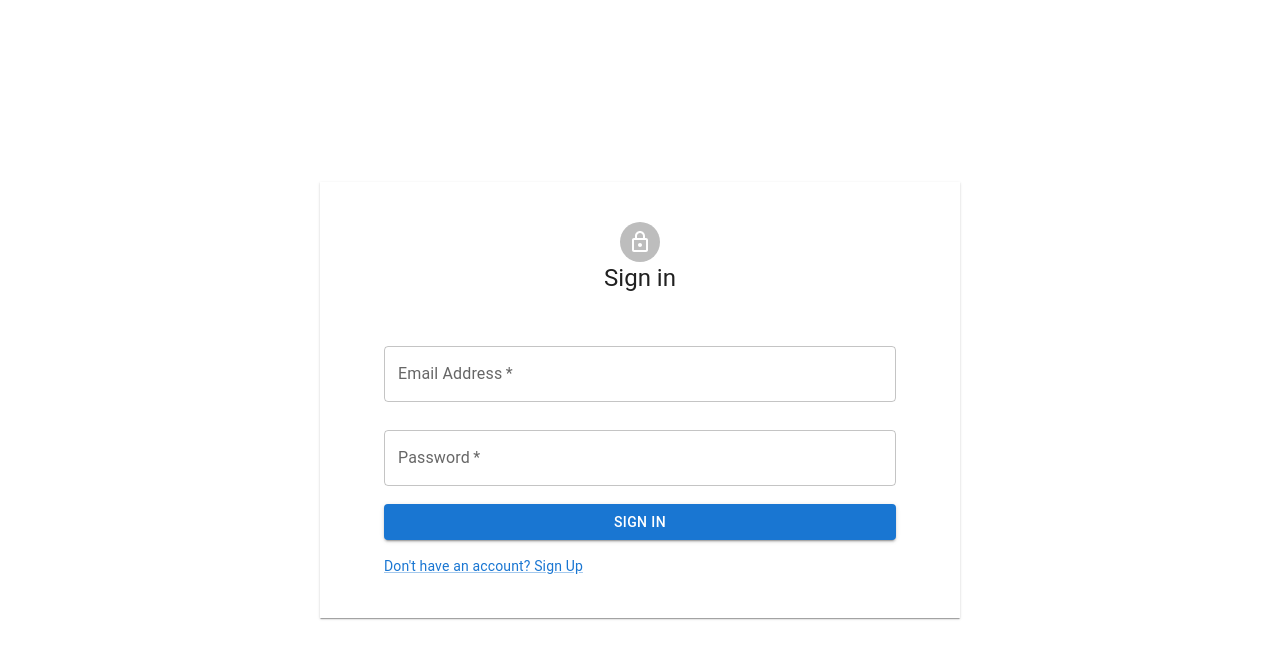
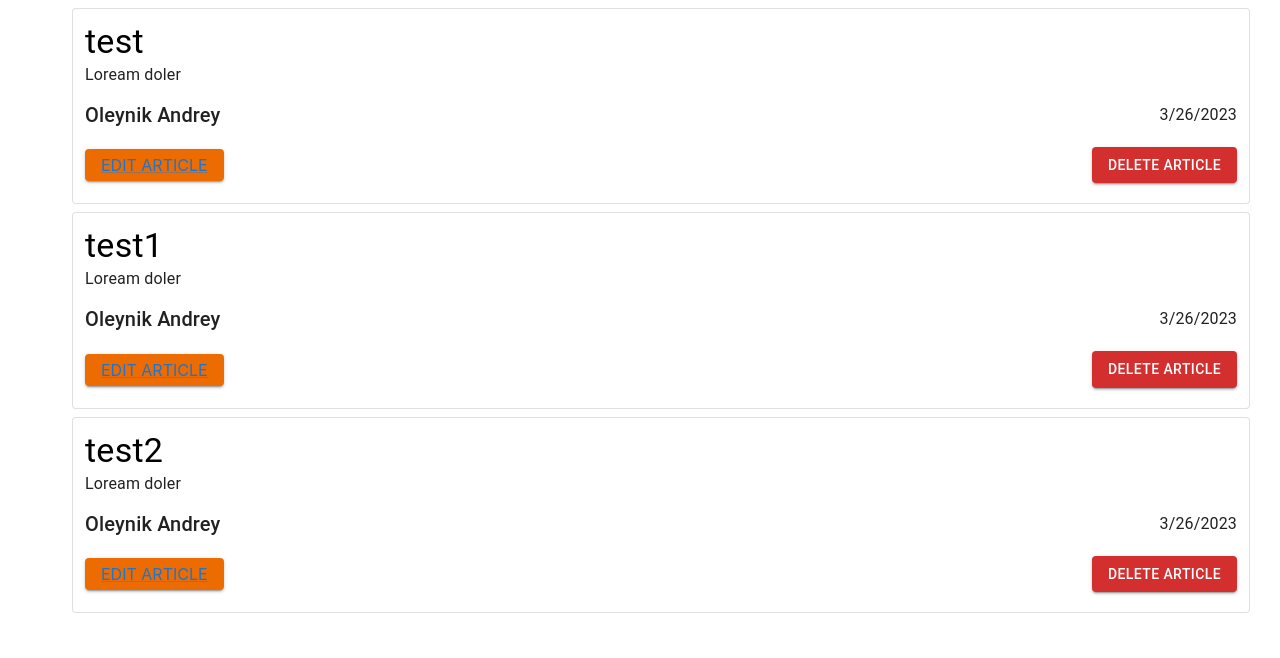
Before and after one commit to OlAndrey/Blogging-app, a React (Create React App) app in the folder client/: page / in a window 1280 px wide. Shown: the top 658 px of the page. Built offline with nearby package versions, Linux system fonts and the light colour scheme.

Commit message:
feat(client): created and styled postList component

```diff
--- a/client/src/App.jsx
+++ b/client/src/App.jsx
@@ -1,5 +1,6 @@
 import React from 'react';
 import { BrowserRouter, Route, Routes } from 'react-router-dom';
+import Home from './pages/Home';
 import SignIn from './pages/SignIn';
 import SignUp from './pages/SignUp';
 
@@ -9,7 +10,8 @@ function App() {
     <BrowserRouter>
       <Routes>
         <Route path="/registration" element={<SignUp />} />
-        <Route path='/' element={<SignIn />} />
+        <Route path='/login' element={<SignIn />} />
+        <Route path='/' element={<Home />} />
       </Routes>
     </BrowserRouter>
   );
--- /dev/null
+++ b/client/src/components/PostsList.jsx
@@ -0,0 +1,68 @@
+import React from 'react'
+import { Button, Grid, Link, Paper, Typography } from '@mui/material'
+import usePostListStyles from '../styles/postListStyles'
+
+const PostsList = (props) => {
+  const classes = usePostListStyles()
+
+  return (
+    <Paper
+      variant="outlined"
+      sx={{ width: '100%', margin: '.5em', padding: '.75em' }}
+    >
+      <Link
+        href={'/post/' + props.article._id}
+        underline="hover"
+        variant="h4"
+        color="black"
+      >
+        {props.article.title}
+      </Link>
+      <Typography variant="body1">{props.article.paragraph}</Typography>
+      <Grid
+        container
+        rowSpacing={1}
+        columnSpacing={{ xs: 1, sm: 2, md: 3 }}
+        my={'.25em'}
+        alignItems={'center'}
+      >
+        <Grid item xs={6}>
+          <Typography variant="h6">{props.article.author}</Typography>
+        </Grid>
+        <Grid item xs={6} display={'flex'} justifyContent={'flex-end'}>
+          <Typography variant="body1">
+            {props.article.createdAt.toLocaleDateString()}
+          </Typography>
+        </Grid>
+      </Grid>
+
+      {!props.own ? (
+        ''
+      ) : (
+        <Grid
+          container
+          rowSpacing={1}
+          columnSpacing={{ xs: 1, sm: 2, md: 3 }}
+          my={'.5em'}
+          alignItems={'center'}
+        >
+          <Grid item xs={6}>
+            <Link
+              href={'/edit/' + props.article.id}
+              className={classes['link-info']}
+            >
+              Edit Article
+            </Link>
+          </Grid>
+          <Grid item xs={6} display={'flex'} justifyContent={'flex-end'}>
+            <Button variant="contained" color="error">
+              Delete Article
+            </Button>
+          </Grid>
+        </Grid>
+      )}
+    </Paper>
+  )
+}
+
+export default PostsList
--- /dev/null
+++ b/client/src/const/posts.js
@@ -0,0 +1,30 @@
+const posts = [
+  {
+    id: 1,
+    title: 'test',
+    createdAt: new Date(),
+    paragraph: 'Loream doler',
+    email: 'oleynik@test.com',
+    author: 'Oleynik Andrey',
+    comment: []
+  },
+  {
+    id: 2,
+    title: 'test1',
+    createdAt: new Date(),
+    paragraph: 'Loream doler',
+    email: 'oleynik@test.com',
+    author: 'Oleynik Andrey',
+    comment: []
+  },
+  {
+    id: 3,
+    title: 'test2',
+    createdAt: new Date(),
+    paragraph: 'Loream doler',
+    email: 'oleynik@test.com',
+    author: 'Oleynik Andrey',
+    comment: []
+  }
+]
+export default posts
--- a/client/src/const/users.js
+++ /dev/null
@@ -1,6 +0,0 @@
-const users = [
-    { firstName: "Andrey", email: "andrey@test.com", password: "123456"},
-    { firstName: "Kostya", email: "kostya@test.com", password: "Qwerty"}
-];
-
-export { users };
--- a/client/src/index.css
+++ b/client/src/index.css
@@ -14,5 +14,5 @@ code {
 
 #root{
   height: 100vh;
-  display: flex;
+  /* display: flex; */
 }
--- /dev/null
+++ b/client/src/pages/Home.jsx
@@ -0,0 +1,16 @@
+import React from 'react'
+import PostsList from '../components/PostsList'
+import posts from '../const/posts'
+import { Container } from '@mui/material'
+
+const Home = (props) => {
+  return (
+    <Container fixed>
+      {posts.map((post, key) => {
+        return <PostsList own={true} key={key} article={post} />
+      })}
+    </Container>
+  )
+}
+
+export default Home
--- /dev/null
+++ b/client/src/styles/postListStyles.js
@@ -0,0 +1,22 @@
+import { makeStyles } from '@mui/styles'
+
+const usePostListStyles = makeStyles((theme) => ({
+  'link-info': {
+    display: 'inline-flex',
+    cursor: 'pointer',
+    padding: '6px 16px',
+    textDecoration: 'none',
+    textTransform: 'uppercase',
+    borderRadius:
+      '4px;transition: background-color 250ms cubic-bezier(0.4, 0, 0.2, 1) 0ms,box-shadow 250ms cubic-bezier(0.4, 0, 0.2, 1) 0ms,border-color 250ms cubic-bezier(0.4, 0, 0.2, 1) 0ms,color 250ms cubic-bezier(0.4, 0, 0.2, 1) 0ms',
+    color: '#fff',
+    background: '#ed6c02',
+    boxShadow:
+      '0px 3px 1px -2px rgb(0 0 0 / 20%), 0px 2px 2px 0px rgb(0 0 0 / 14%), 0px 1px 5px 0px rgb(0 0 0 / 12%)',
+    '&:hover': {
+      backgroundColor: '#e65100'
+    }
+  }
+}))
+
+export default usePostListStyles
```
